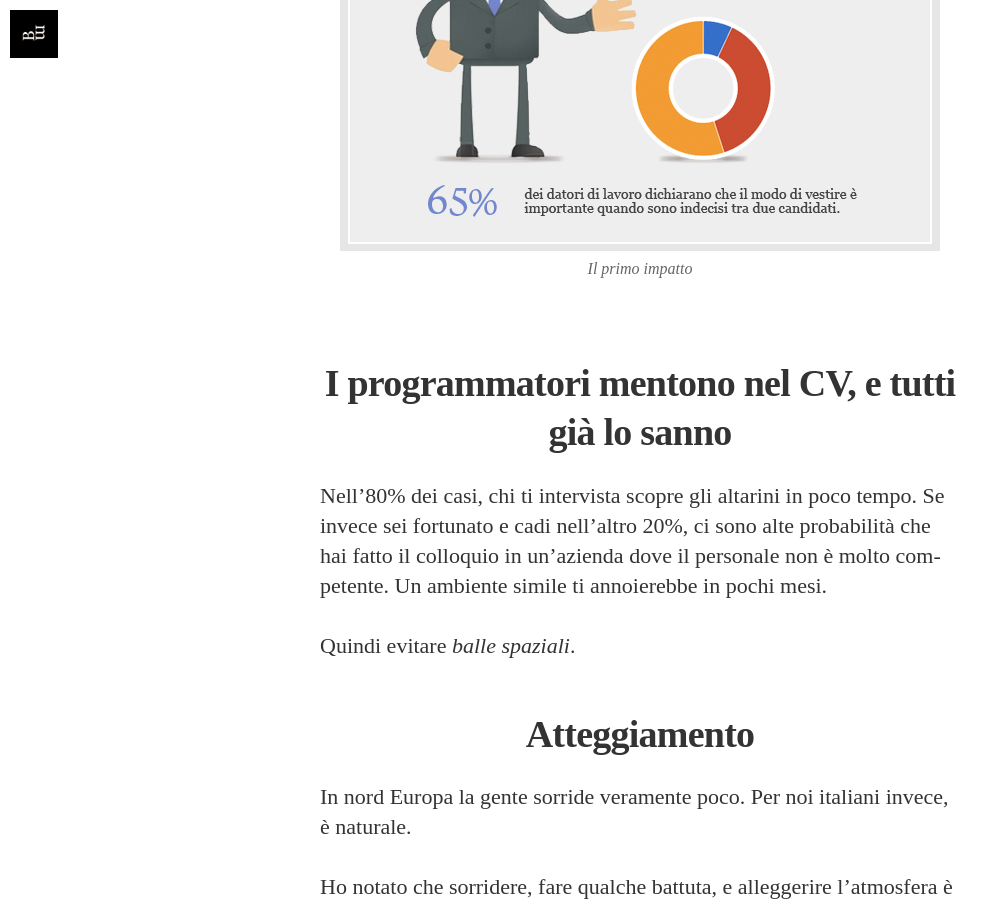
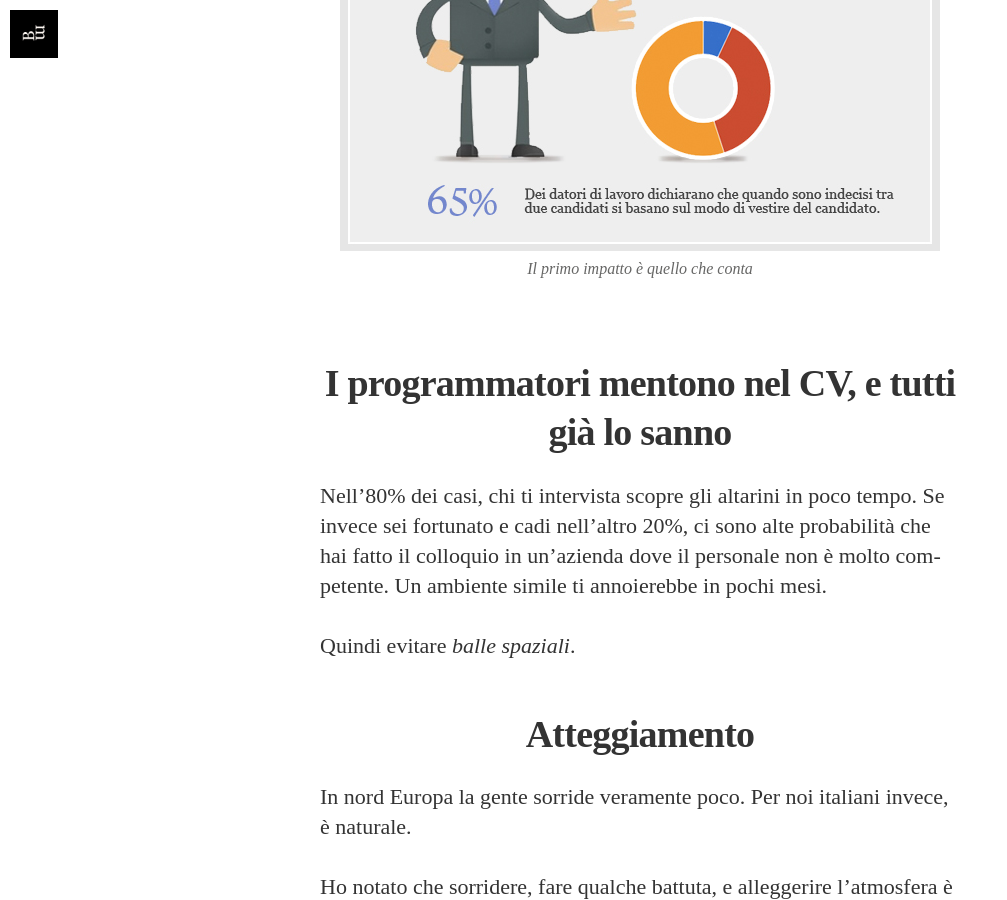
Before and after one commit to borgateo/blog, a Jekyll site: the page built from _posts/2014-11-08-il-colloquio-di-lavoro.markdown, in a window 1280 px wide and 900 px high, scrolled down 2540 px. Shown: the whole window, without its empty margins (0-1007 px from the left). Built offline with Jekyll 4.4.1, drawn with Linux system fonts in a browser that asks for light colours; nearby versions of some CDN libraries; some web fonts are replaced; Markdown is read by kramdown in place of the engine named in the settings.

Commit message:
update statistics

```diff
--- a/_posts/2014-11-08-il-colloquio-di-lavoro.markdown
+++ b/_posts/2014-11-08-il-colloquio-di-lavoro.markdown
@@ -31,7 +31,7 @@
 
 Ecco quindi alcune dritte. Non sto dicendo che seguendole passerai ogni colloquio. Ma sono sicuro che ti potranno essere d’aiuto.
 
-![Il primo impatto](/assets/article_images/2014-11-08-il-colloquio-di-lavoro/omino.jpg)
+![Il primo impatto è quello che conta](/assets/article_images/2014-11-08-il-colloquio-di-lavoro/omino.jpg)
 
 #### I programmatori mentono nel CV, e tutti già lo sanno
 
```
Also changed, not shown: assets/article_images/2014-11-08-il-colloquio-di-lavoro/omino.jpg, 1 other file.
